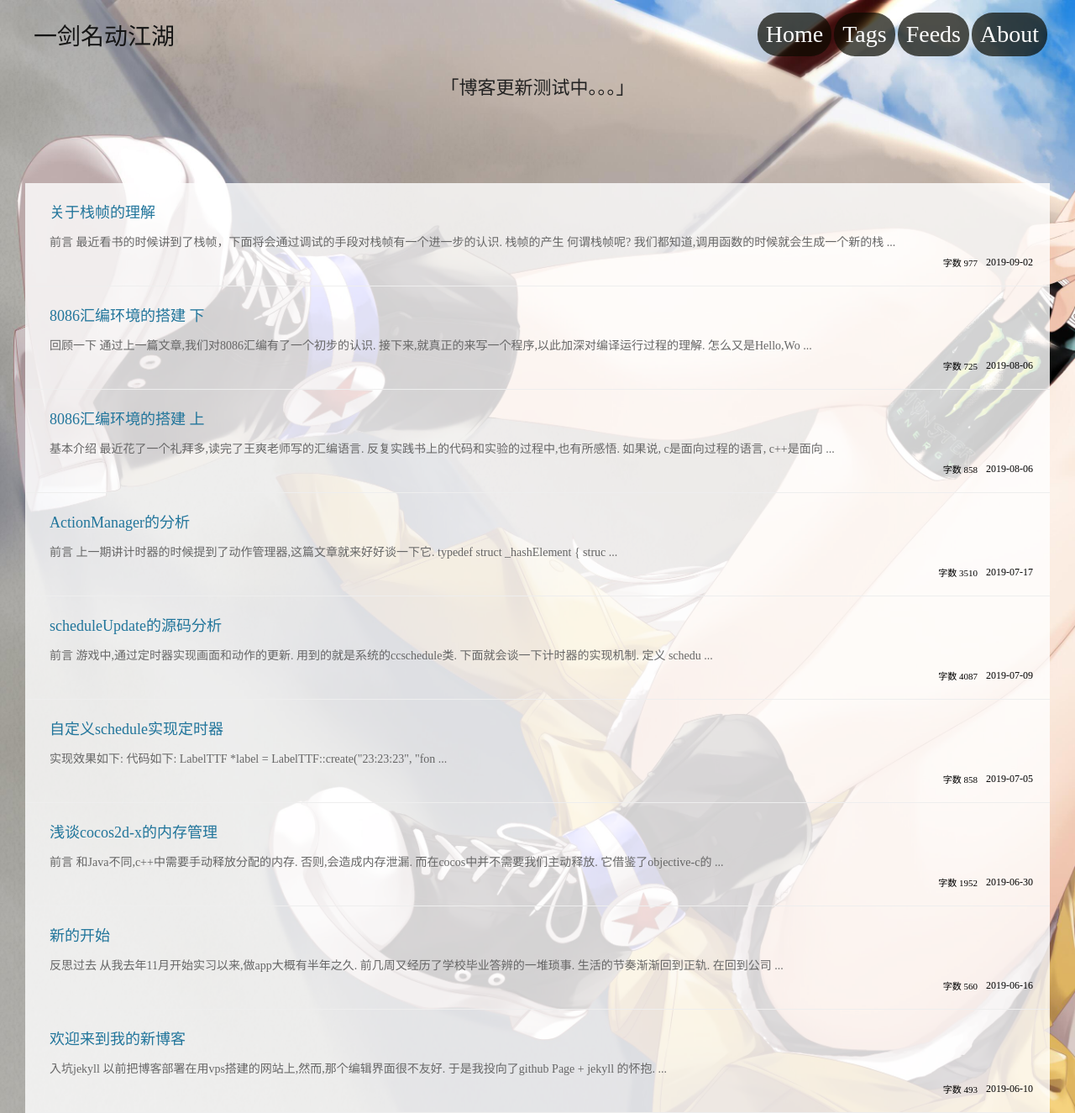
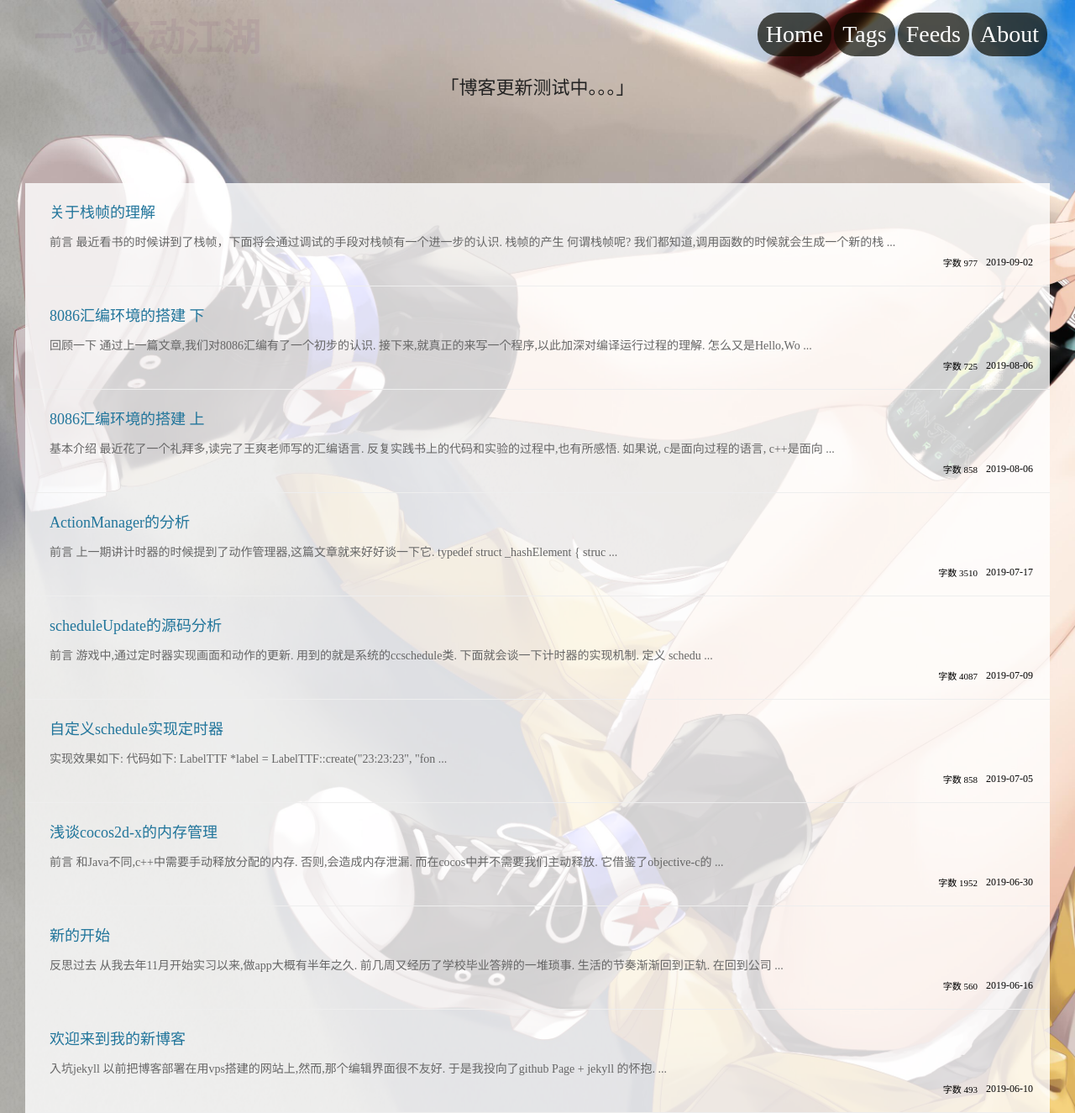
Before and after one commit to zzhwaxy/zzhwaxy.github.io, a Jekyll site: the page built from index.html, in a window 1280 px wide. Shown: the whole page at 84% size. Built offline with Jekyll 4.4.1, drawn with Linux system fonts in a browser that asks for light colours.

Commit message:
home change

```diff
--- a/index.html
+++ b/index.html
@@ -4,7 +4,9 @@ title: 更新测试中
 ---
 
 <div class="topbar">
-    <div class="topbar-mine">一剑名动江湖</div>
+    <div class="topbar-mine">
+        <a href="{{ site.url }}/index.html">一剑名动江湖</a>
+    </div>
     <div class="topbar-button">
         <a href="{{ site.url }}/index.html">Home</a>
     </div>
--- a/styles/home.css
+++ b/styles/home.css
@@ -22,7 +22,7 @@ body {
 }
 
 a {
-    color: #333;
+    color: #5151;
     text-decoration: none;
 }
 
@@ -100,11 +100,12 @@ a:hover {
 }
 
 .topbar-mine {
-    font-size: 28px;
+    font-size: 45px;
     margin-left: 10px;
+    font-weight: bold;
     flex: 1;
     font-family: angelinaFont;
-    color: #151515;
+    color: #5151;
 }
 .topbar-button {
     color: #fff;
```
